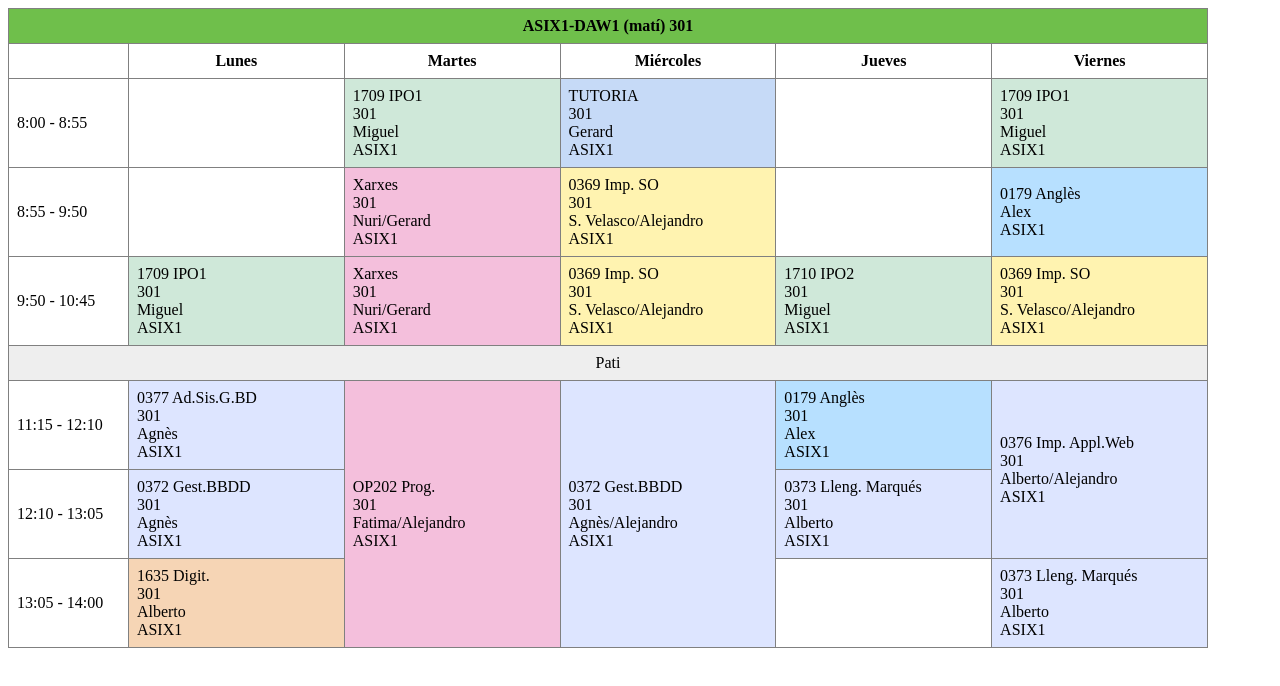
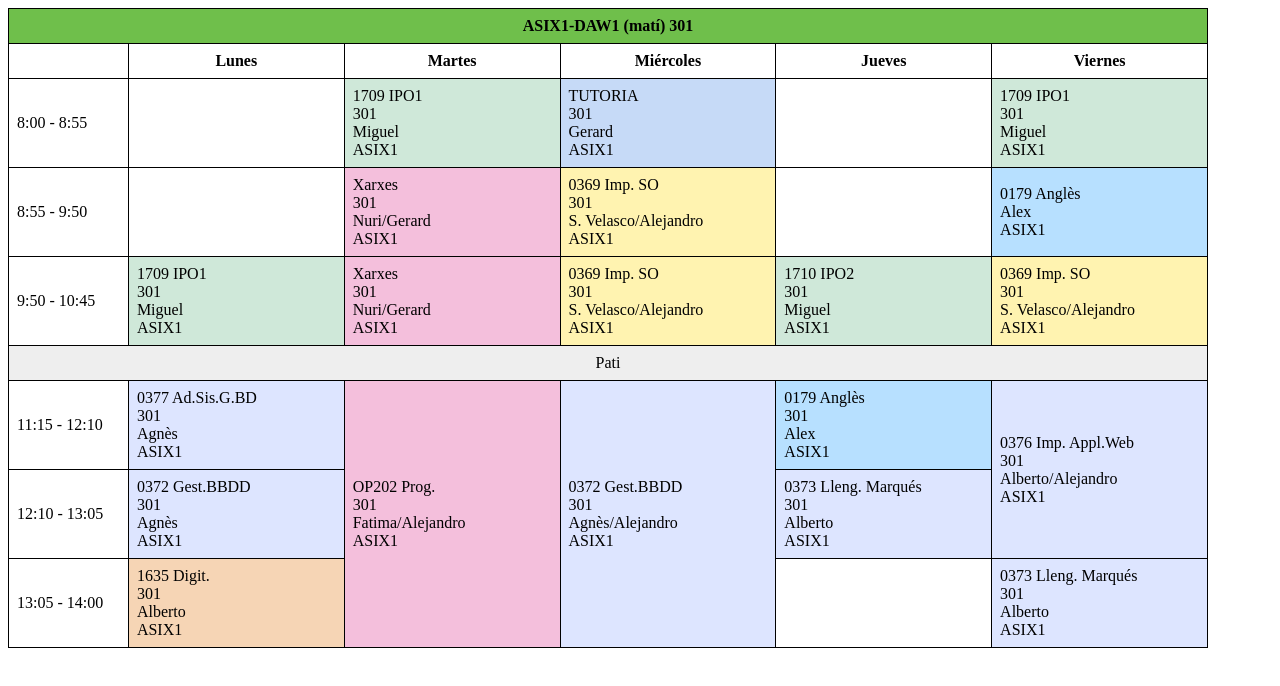
Before and after one commit to ericinfantegarcia/actv_horarioclase, a plain HTML site: page index.html in a window 1280 px wide. Drawn offline with Linux system fonts and the light colour scheme.

Commit message:
correccion del codigo

```diff
--- a/index.html
+++ b/index.html
@@ -3,14 +3,31 @@
 <head>
     <meta charset="UTF-8">
     <title>Horari ASIX1-DAW1 (matí) 301</title>
+
+    <style>
+        /* Estilos solo para esta página, sin CSS externo */
+        table {
+            width: 1200px;
+            border-collapse: collapse;
+            border: 1px solid black; /* reemplaza border="1" */
+        }
+
+        th, td {
+            border: 1px solid black; /* bordes de las celdas */
+            padding: 8px;            /* reemplaza cellpadding="8" */
+        }
+
+        table {
+            border-spacing: 0;       /* reemplaza cellspacing="0" */
+        }
+    </style>
 </head>
 <body>
 
 <!--
-    Tabla del horario hecha solo con HTML.
-    Sin CSS externo ni cosas raras, para que se vea claro en la entrega.
+    Tabla del horario hecha con HTML + un poco de CSS interno.
 -->
-<table border="1" cellspacing="0" cellpadding="8" style="width:1200px; border-collapse:collapse;">
+<table>
 
     <!--
         colgroup: aquí marco el ancho aproximado de cada columna.
@@ -108,18 +125,12 @@
             0377 Ad.Sis.G.BD<br>301<br>Agnès<br>ASIX1
         </td>
 
-        <!--
-            OP202 Prog. ocupa tres horas seguidas el martes,
-            por eso uso rowspan="3" y no repito la celda en las filas de abajo.
-        -->
+        <!-- OP202 Prog. ocupa tres horas seguidas el martes -->
         <td rowspan="3" style="background-color:#f4bfdc;">
             OP202 Prog.<br>301<br>Fatima/Alejandro<br>ASIX1
         </td>
 
-        <!--
-            0372 Gest.BBDD también ocupa tres franjas el miércoles.
-            Mismo truco con rowspan.
-        -->
+        <!-- 0372 Gest.BBDD también ocupa tres franjas el miércoles -->
         <td rowspan="3" style="background-color:#dde5ff;">
             0372 Gest.BBDD<br>301<br>Agnès/Alejandro<br>ASIX1
         </td>
@@ -140,7 +151,7 @@
         <td style="background-color:#dde5ff;">
             0372 Gest.BBDD<br>301<br>Agnès<br>ASIX1
         </td>
-        <!-- Aquí va Lenguaje Marcas del jueves -->
+        <!-- Lenguaje Marcas del jueves -->
         <td style="background-color:#dde5ff;">
             0373 Lleng. Marqués<br>301<br>Alberto<br>ASIX1
         </td>
@@ -156,10 +167,7 @@
             1635 Digit.<br>301<br>Alberto<br>ASIX1
         </td>
 
-        <!--
-            En esta fila no creo nuevas celdas para martes y miércoles
-            porque siguen ocupadas por los rowspan de OP202 y Gest.BBDD.
-        -->
+        <!-- Martes y miércoles siguen ocupados por los rowspan -->
 
         <!-- Jueves a esta hora queda vacío -->
         <td></td>
```
